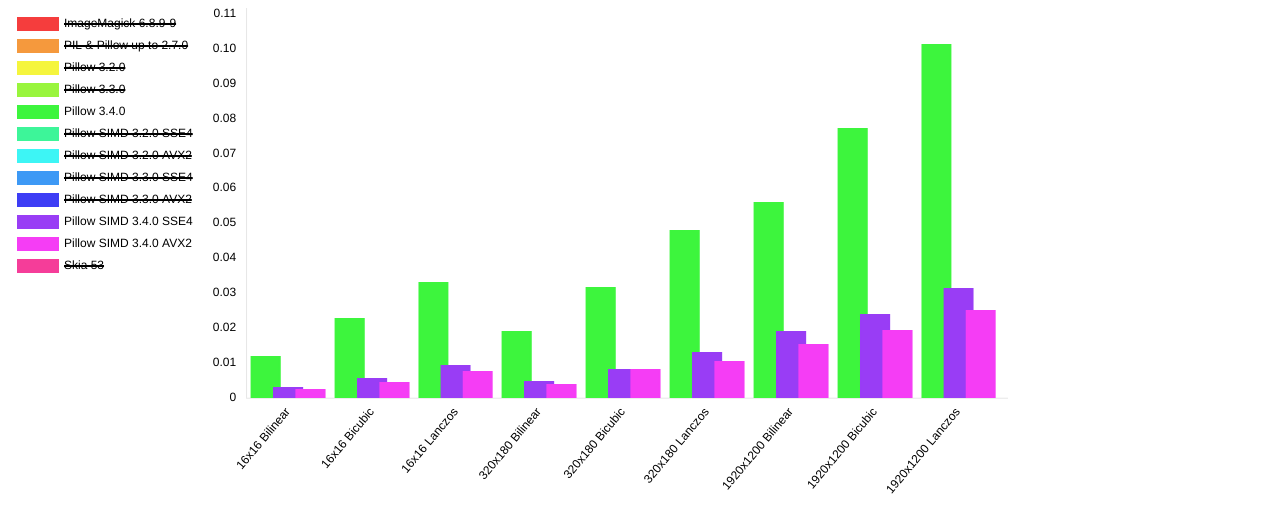
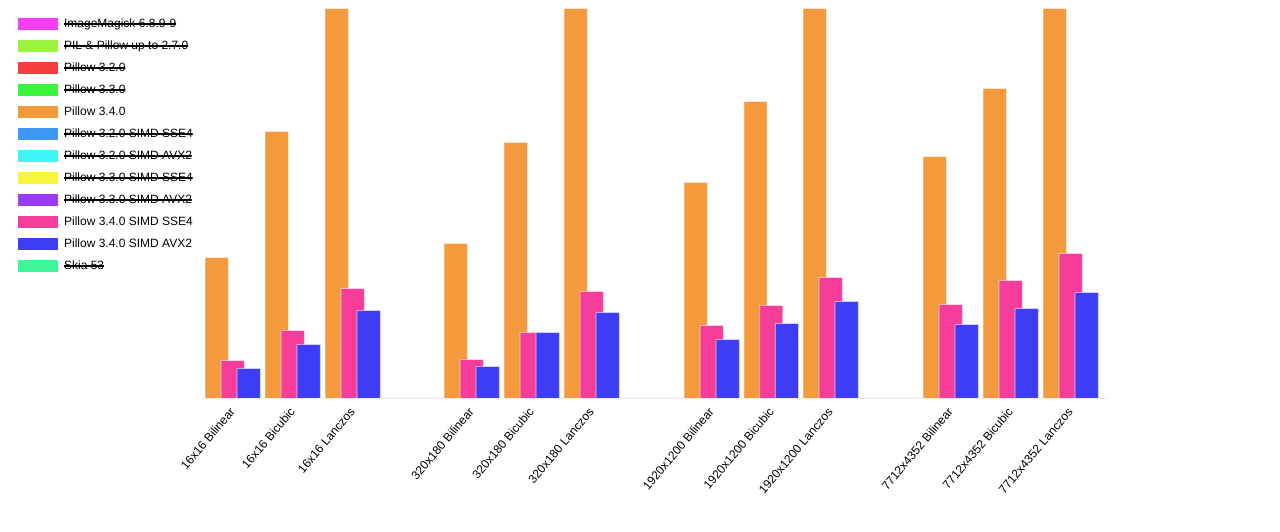
Before and after one commit to python-pillow/pillow-perf, a plain HTML site: page charts/index.html in a window 1280 px wide. Drawn offline with Linux system fonts and the light colour scheme.

Commit message:
split charts

```diff
--- a/charts/index.html
+++ b/charts/index.html
@@ -11,12 +11,7 @@
     }
     </style>
 
-  <canvas id="chartContainer"   width="1000" height="500"></canvas>
-
-  <canvas id="chartContainer_16"   width="300" height="400"></canvas>
-  <canvas id="chartContainer_320"  width="300" height="400"></canvas>
-  <canvas id="chartContainer_1920" width="300" height="400"></canvas>
-  <canvas id="chartContainer_7712" width="300" height="400"></canvas>
+  <canvas id="chartContainer" width="1100" height="500"></canvas>
 
 <script type="text/javascript">
 
@@ -30,6 +25,46 @@ Chart.controllers.myBar = Chart.controllers.bar.extend({
         ruler.barSpacing -= 10;
         return ruler;
     },
+    maxForGroup: function(group) {
+        var max = null;
+        var groups = this.chart.data.groups;
+        var datasets = this.chart.data.datasets;
+        for (var j = 0; j < groups.length; j++) {
+            if (group != groups[j]) {
+                continue;
+            }
+            for (var i = 0; i < datasets.length; i++) {
+                var value = datasets[i].data[j];
+
+                if ( ! this.chart.isDatasetVisible(i) || ! value) {
+                    continue;
+                }
+                if (max === null || value > max) {
+                    max = value;
+                }
+            }
+        }
+        return max;
+    },
+    calculateBarY: function(index, datasetIndex) {
+        var me = this;
+        var meta = me.getMeta();
+        var yScale = me.getScaleForId(meta.yAxisID);
+        var value = Number(me.getDataset().data[index]);
+
+        if (me.chart.data.groups) {
+            var group = me.chart.data.groups[index];
+            var max = me.maxForGroup(group);
+
+            me = yScale;
+            var innerDimension = me.height - (me.paddingTop + me.paddingBottom);
+            var range = innerDimension / (max - me.min);
+            var pixel = (me.bottom - me.paddingBottom) - (range * (value - me.min));
+            return Math.round(pixel);
+        }
+
+        return yScale.getPixelForValue(value);
+    }
 });
 
 Chart.Controller.prototype.draw = function(ease) {
@@ -76,11 +111,8 @@ function dataset(label, color, data, show, id) {
         label: label,
         data: data,
         backgroundColor: color,
-        borderColor: color,
-        borderWidth: 2,
-        pointRadius: 4,
-        fill: false,
-        yAxisID: id,
+        borderColor: "rgba(255, 255, 255, .5)",
+        borderWidth: 1,
         hidden: !show,
     };
 }
@@ -88,152 +120,160 @@ function dataset(label, color, data, show, id) {
 var chart = new Chart(document.getElementById("chartContainer"), {
     type: 'myBar',
     data: {
+        groups: [
+            "16x16", "16x16", "16x16", null,
+            "320x180", "320x180", "320x180", null,
+            "1920x1200", "1920x1200", "1920x1200", null,
+            "7712x4352", "7712x4352", "7712x4352", null,
+        ],
         labels: [
             "16x16 Bilinear",
             "16x16 Bicubic",
             "16x16 Lanczos",
+            "",
             "320x180 Bilinear",
             "320x180 Bicubic",
             "320x180 Lanczos",
+            "",
             "1920x1200 Bilinear",
             "1920x1200 Bicubic",
             "1920x1200 Lanczos",
-            // "7712x4352 Bilinear",
-            // "7712x4352 Bicubic",
-            // "7712x4352 Lanczos",
+            "",
+            "7712x4352 Bilinear",
+            "7712x4352 Bicubic",
+            "7712x4352 Lanczos",
         ],
         datasets: [
 
             dataset(
                 "ImageMagick 6.8.9-9",
-                'hsla(0, 90%, 60%, 1.0)',
-
+                'hsla(300, 90%, 60%, 1.0)',
                 [
-                    0.09900, 0.19900, 0.28900,
-                    0.13900, 0.26000, 0.37900,
-                    0.23000, 0.41000, 0.58900,
-                    1.60900, 2.55000, 3.75000,
+                    0.09900, 0.19900, 0.28900, null,
+                    0.13900, 0.26000, 0.37900, null,
+                    0.23000, 0.41000, 0.58900, null,
+                    1.60900, 2.55000, 3.75000, null,
                 ],
                 false
             ),
             dataset(
                 "PIL & Pillow up to 2.7.0",
-                'hsla(30, 90%, 60%, 1.0)',
+                'hsla(90, 90%, 60%, 1.0)',
                 [
-                    0.08145, 0.15914, 0.22069,
-                    0.12032, 0.23536, 0.35478,
-                    0.37874, 0.49536, 0.63811,
-                    // 2.23075, 2.33359, 2.17505,
+                    0.08145, 0.15914, 0.22069, null,
+                    0.12032, 0.23536, 0.35478, null,
+                    0.37874, 0.49536, 0.63811, null,
+                    2.23075, 2.33359, 2.17505, null,
                 ],
                 false
             ),
             dataset(
                 "Pillow 3.2.0",
-                'hsla(60, 90%, 60%, 1.0)',
+                'hsla(0, 90%, 60%, 1.0)',
                 [
-                    0.02031, 0.03882, 0.05547,
-                    0.03052, 0.05457, 0.07996,
-                    0.11725, 0.14903, 0.17944,
-                    // 0.91945, 1.12454, 1.33199,
+                    0.02031, 0.03882, 0.05547, null,
+                    0.03052, 0.05457, 0.07996, null,
+                    0.11725, 0.14903, 0.17944, null,
+                    0.91945, 1.12454, 1.33199, null,
                 ],
                 false
             ),
             dataset(
                 "Pillow 3.3.0",
-                'hsla(90, 90%, 60%, 1.0)',
+                'hsla(120, 90%, 60%, 1.0)',
                 [
-                    0.01215, 0.02205, 0.03616,
-                    0.01959, 0.03292, 0.04980,
-                    0.07332, 0.09387, 0.11868,
-                    // 0.61001, 0.74344, 0.88627,
+                    0.01215, 0.02205, 0.03616, null,
+                    0.01959, 0.03292, 0.04980, null,
+                    0.07332, 0.09387, 0.11868, null,
+                    0.61001, 0.74344, 0.88627, null,
                 ],
                 false
             ),
             dataset(
                 "Pillow 3.4.0",
-                'hsla(120, 90%, 60%, 1.0)',
+                'hsla(30, 90%, 60%, 1.0)',
                 [
-                    0.01196, 0.02276, 0.03324,
-                    0.01909, 0.03161, 0.04811,
-                    0.05610, 0.07734, 0.10153,
-                    // 0.46097, 0.58970, 0.74292,
+                    0.01196, 0.02276, 0.03324, null,
+                    0.01909, 0.03161, 0.04811, null,
+                    0.05610, 0.07734, 0.10153, null,
+                    0.46097, 0.58970, 0.74292, null,
                 ],
                 true
             ),
             dataset(
-                "Pillow SIMD 3.2.0 SSE4",
-                'hsla(150, 90%, 60%, 1.0)',
+                "Pillow 3.2.0 SIMD SSE4",
+                'hsla(210, 90%, 60%, 1.0)',
                 [
-                    0.00960, 0.01844, 0.02802,
-                    0.01378, 0.02464, 0.03809,
-                    0.03880, 0.05805, 0.07547,
-                    // 0.31640, 0.43977, 0.57375,
+                    0.00960, 0.01844, 0.02802, null,
+                    0.01378, 0.02464, 0.03809, null,
+                    0.03880, 0.05805, 0.07547, null,
+                    0.31640, 0.43977, 0.57375, null,
                 ],
                 false
             ),
             dataset(
-                "Pillow SIMD 3.2.0 AVX2",
+                "Pillow 3.2.0 SIMD AVX2",
                 'hsla(180, 90%, 60%, 1.0)',
                 [
-                    0.00846, 0.01475, 0.02314,
-                    0.01296, 0.02210, 0.03311,
-                    0.03823, 0.05332, 0.06656,
-                    // 0.30947, 0.43915, 0.52902,
+                    0.00846, 0.01475, 0.02314, null,
+                    0.01296, 0.02210, 0.03311, null,
+                    0.03823, 0.05332, 0.06656, null,
+                    0.30947, 0.43915, 0.52902, null,
                 ],
                 false
             ),
             dataset(
-                "Pillow SIMD 3.3.0 SSE4",
-                'hsla(210, 90%, 60%, 1.0)',
+                "Pillow 3.3.0 SIMD SSE4",
+                'hsla(60, 90%, 60%, 1.0)',
                 [
-                    0.00716, 0.01340, 0.02165,
-                    0.01118, 0.01821, 0.02675,
-                    0.03120, 0.04541, 0.05646,
-                    // 0.25503, 0.32377, 0.41647,
+                    0.00716, 0.01340, 0.02165, null,
+                    0.01118, 0.01821, 0.02675, null,
+                    0.03120, 0.04541, 0.05646, null,
+                    0.25503, 0.32377, 0.41647, null,
                 ],
                 false
             ),
             dataset(
-                "Pillow SIMD 3.3.0 AVX2",
-                'hsla(240, 90%, 60%, 1.0)',
+                "Pillow 3.3.0 SIMD AVX2",
+                'hsla(270, 90%, 60%, 1.0)',
                 [
-                    0.00453, 0.00741, 0.01153,
-                    0.00733, 0.01159, 0.01677,
-                    0.02693, 0.03646, 0.03971,
-                    // 0.20146, 0.24879, 0.30612,
+                    0.00453, 0.00741, 0.01153, null,
+                    0.00733, 0.01159, 0.01677, null,
+                    0.02693, 0.03646, 0.03971, null,
+                    0.20146, 0.24879, 0.30612, null,
                 ],
                 false
             ),
             dataset(
-                "Pillow SIMD 3.4.0 SSE4",
-                'hsla(270, 90%, 60%, 1.0)',
+                "Pillow 3.4.0 SIMD SSE4",
+                'hsla(330, 90%, 60%, 1.0)',
                 [
-                    0.00319, 0.00575, 0.00934,
-                    0.00474, 0.00813, 0.01313,
-                    0.01904, 0.02404, 0.03151,
-                    // 0.17956, 0.22463, 0.27496,
+                    0.00319, 0.00575, 0.00934, null,
+                    0.00474, 0.00813, 0.01313, null,
+                    0.01904, 0.02404, 0.03151, null,
+                    0.17956, 0.22463, 0.27496, null,
                 ],
                 true
             ),
             dataset(
-                "Pillow SIMD 3.4.0 AVX2",
-                'hsla(300, 90%, 60%, 1.0)',
+                "Pillow 3.4.0 SIMD AVX2",
+                'hsla(240, 90%, 60%, 1.0)',
                 [
-                    0.00256, 0.00455, 0.00752,
-                    0.00387, 0.00811, 0.01064,
-                    0.01527, 0.01945, 0.02520,
-                    // 0.14041, 0.17111, 0.20077,
+                    0.00256, 0.00455, 0.00752, null,
+                    0.00387, 0.00811, 0.01064, null,
+                    0.01527, 0.01945, 0.02520, null,
+                    0.14041, 0.17111, 0.20077, null,
                 ],
                 true
             ),
             dataset(
                 "Skia 53",
-                'hsla(330, 90%, 60%, 1.0)',
+                'hsla(150, 90%, 60%, 1.0)',
                 [
-                    0.00506, 0.00904, 0.01400,
-                    0.00691, 0.01250, 0.02080,
-                    0.02130, 0.03630, 0.03910,
-                    // 0.19900, 0.24800, 0.34000,
+                    0.00506, 0.00904, 0.01400, null,
+                    0.00691, 0.01250, 0.02080, null,
+                    0.02130, 0.03630, 0.03910, null,
+                    0.19900, 0.24800, 0.34000, null,
                 ],
                 false
             ),
@@ -259,27 +299,27 @@ var chart = new Chart(document.getElementById("chartContainer"), {
             xPadding: 16,
             yPadding: 16,
             callbacks: {
+                title: function(tooltipItems, data) {
+                    var title = Chart.defaults.global.tooltips.callbacks.title(tooltipItems, data);
+
+                    return "Resize of 2560x1600 image to " + title;
+                },
                 label: function(item, data) {
                     var l = data.datasets[item.datasetIndex].label || '';
-                    return " " + rightpad(l, 30) + item.yLabel;
+                    return " " + rightpad(l, 30) + item.yLabel + ' ms';
                 }
             }
         },
         scales: {
             yAxes: [
                 {
-                    // stacked: true,
-                    // ticks: { max: .12 },
+                    display: false,
                     gridLines: {display: false},
                 }
             ],
             xAxes: [
                 {
-                    // stacked: true,
                     gridLines: {display: false},
-                    // afterUpdate: function(chartInstance) {
-                    //     console.log(chartInstance);
-                    // }
                 },
             ]
         }
```
